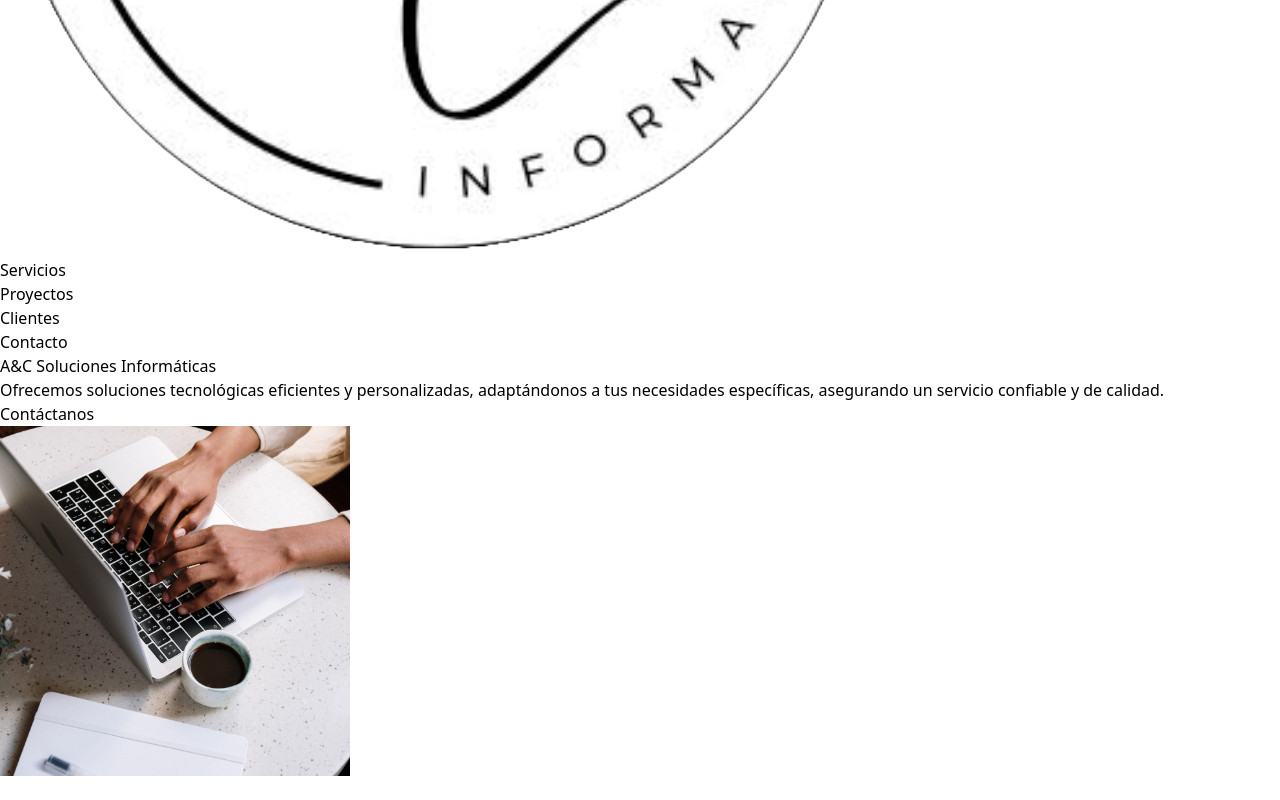
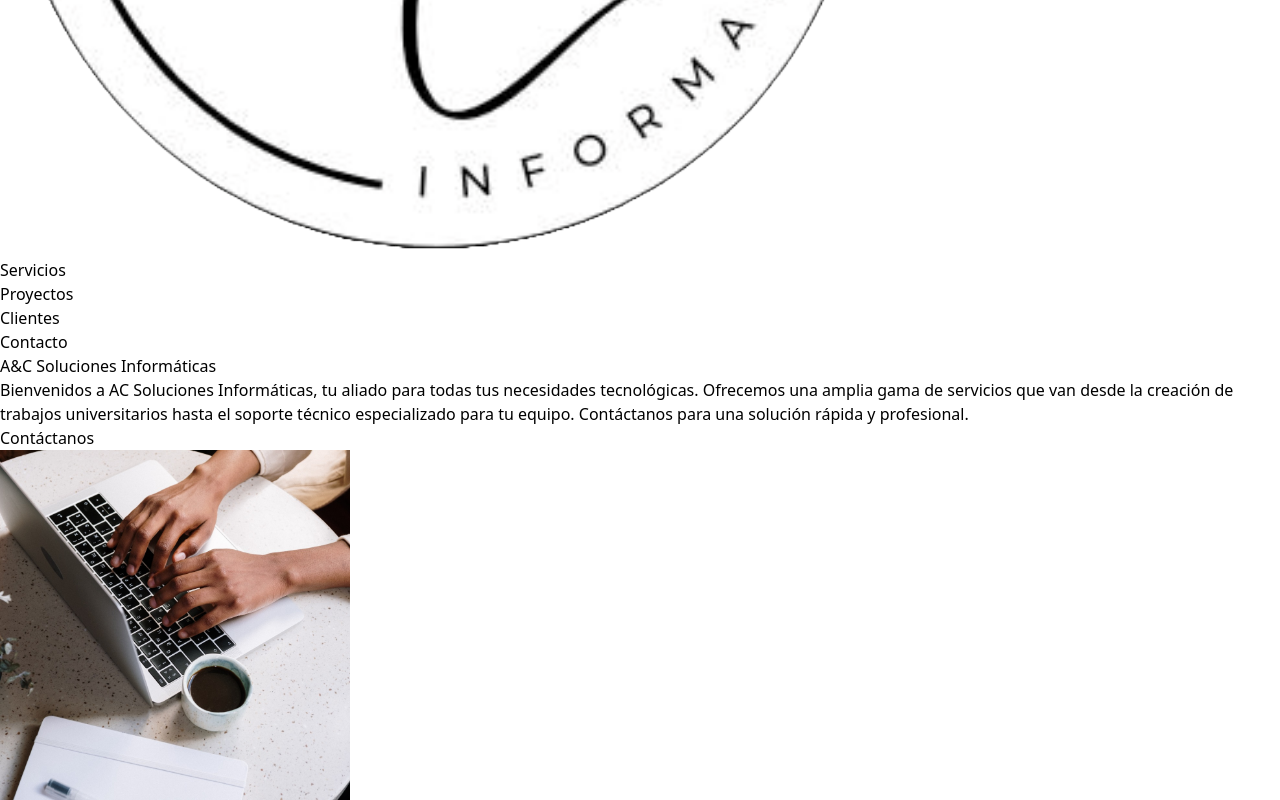
Before and after one commit to juancuencca/ac, a React (Vite) app: page / in a window 1280 px wide. Shown: the part 616-1416 px from the top of the page. Before the commit the page ends 1392 px from the top, so only its background shows below. Built offline with nearby package versions, Linux system fonts and the light colour scheme.

Commit message:
change hero paragraph

```diff
--- a/src/App.jsx
+++ b/src/App.jsx
@@ -11,9 +11,7 @@ function App() {
             <div className='max-w-lg'>
                 <h1 className='text-5xl font-bold text-gray-900 leading-tight tracking-normal'>A&C Soluciones Informáticas</h1>
                 <p className='text-lg text-gray-600 text-balance mt-6 tracking-wide'>
-                  Ofrecemos soluciones tecnológicas eficientes y personalizadas,
-                  adaptándonos a tus necesidades específicas,
-                  asegurando un servicio confiable y de calidad.
+                Bienvenidos a AC Soluciones Informáticas, tu aliado para todas tus necesidades tecnológicas. Ofrecemos una amplia gama de servicios que van desde la creación de trabajos universitarios hasta el soporte técnico especializado para tu equipo. Contáctanos para una solución rápida y profesional.
                 </p>
                 <button className='mt-8 px-5 py-2 border bg-gray-900 text-white w-fit rounded-md text-lg font-semibold hover:bg-white hover:text-gray-900 hover:border-gray-900'>Contáctanos</button>
             </div>
```
